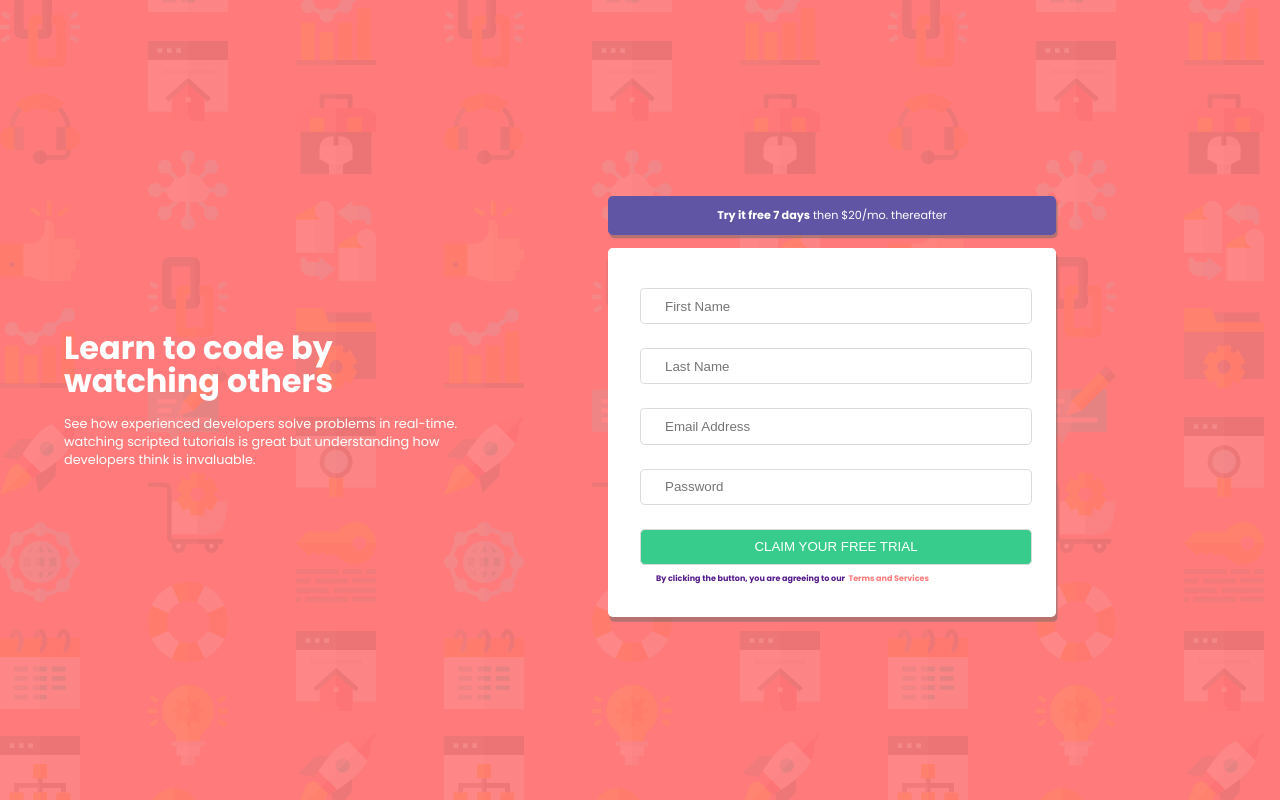
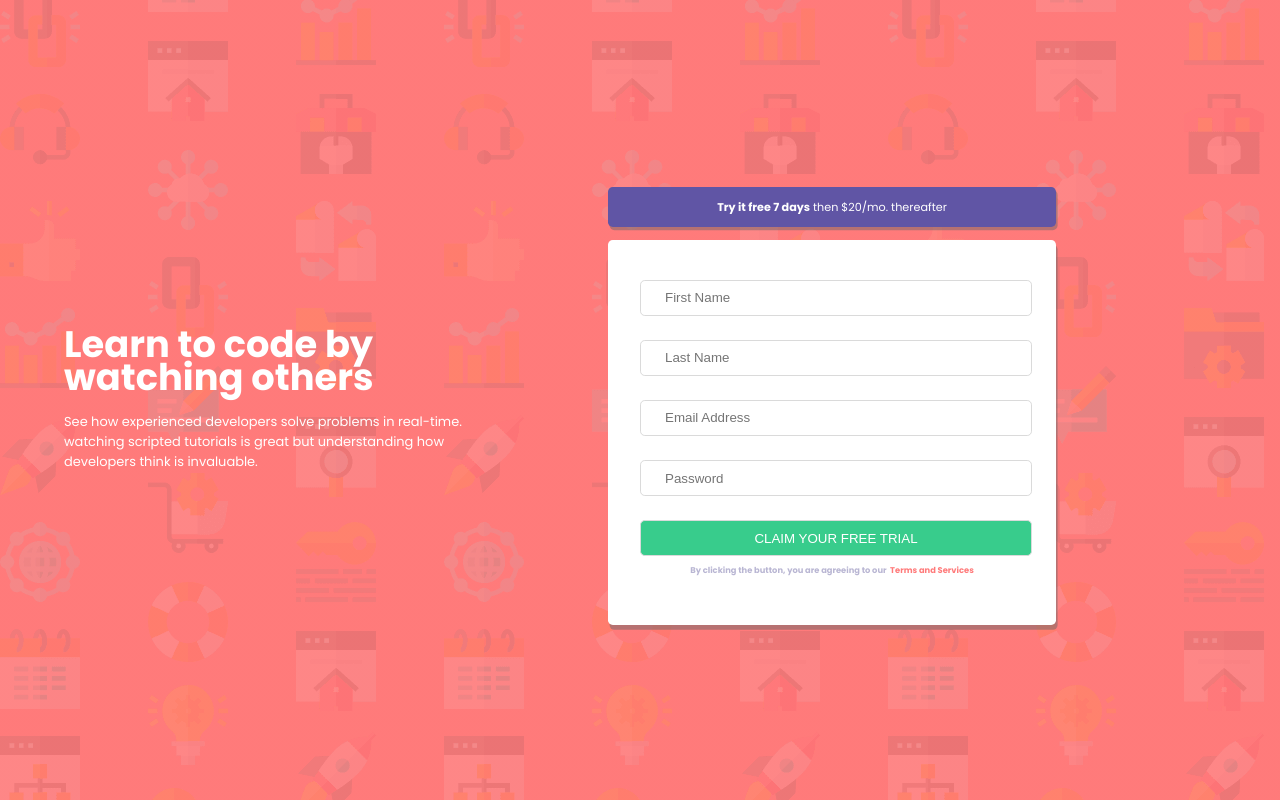
Before and after one commit to okeycen/0x01-Registration_form, a plain HTML site: page index.html in a window 1280 px wide. Drawn offline with nearby package versions, Linux system fonts and the light colour scheme.

Commit message:
design is still in progress, not yet completed

```diff
--- a/css/index.css
+++ b/css/index.css
@@ -27,13 +27,13 @@ html,body{
 }
 
 .left-container h1{
-    font-size: 2rem;
+    font-size: 2.3rem;
     line-height: 2.1rem;
 }
 .left-container p{
     padding-top: 1.1rem;
     margin-right: 1.5rem;
-    font-size: 0.8rem;
+    font-size: 0.81rem;
 }
 
 #blue-info{
@@ -76,9 +76,10 @@ input[type=text],
 }
 
 #info p{
-    padding: 0.5rem 0.5rem 2rem 3rem ;
-    font-size: 0.5rem;
-    color: hsl(249, 10%, 26%) ;
+    padding: 0.5rem 0rem 3rem 0rem ;
+    font-size: 0.52rem;
+    color: hsl(246, 25%, 77%);
+    text-align: center;
 }
 
 #terms{
@@ -92,8 +93,7 @@ input[type=text],
         grid-template-columns: 1fr;
     }
 
-    html,body{
-        background-color: aqua;
+    body{
         font-family: 'Poppins', sans-serif;
         font-size: 16px;
         color: #fff;
--- a/index.html
+++ b/index.html
@@ -45,7 +45,7 @@
 
                     <div id="info">
                         <p>
-                            <a href=""><strong>By clicking the button, you are agreeing to our&nbsp;<span id="terms"> Terms and Services</span></strong></a>
+                            <strong>By clicking the button, you are agreeing to our&nbsp;<a href="" id="terms"> Terms and Services</strong></a>
                         </p>
                     </div>
 
```
